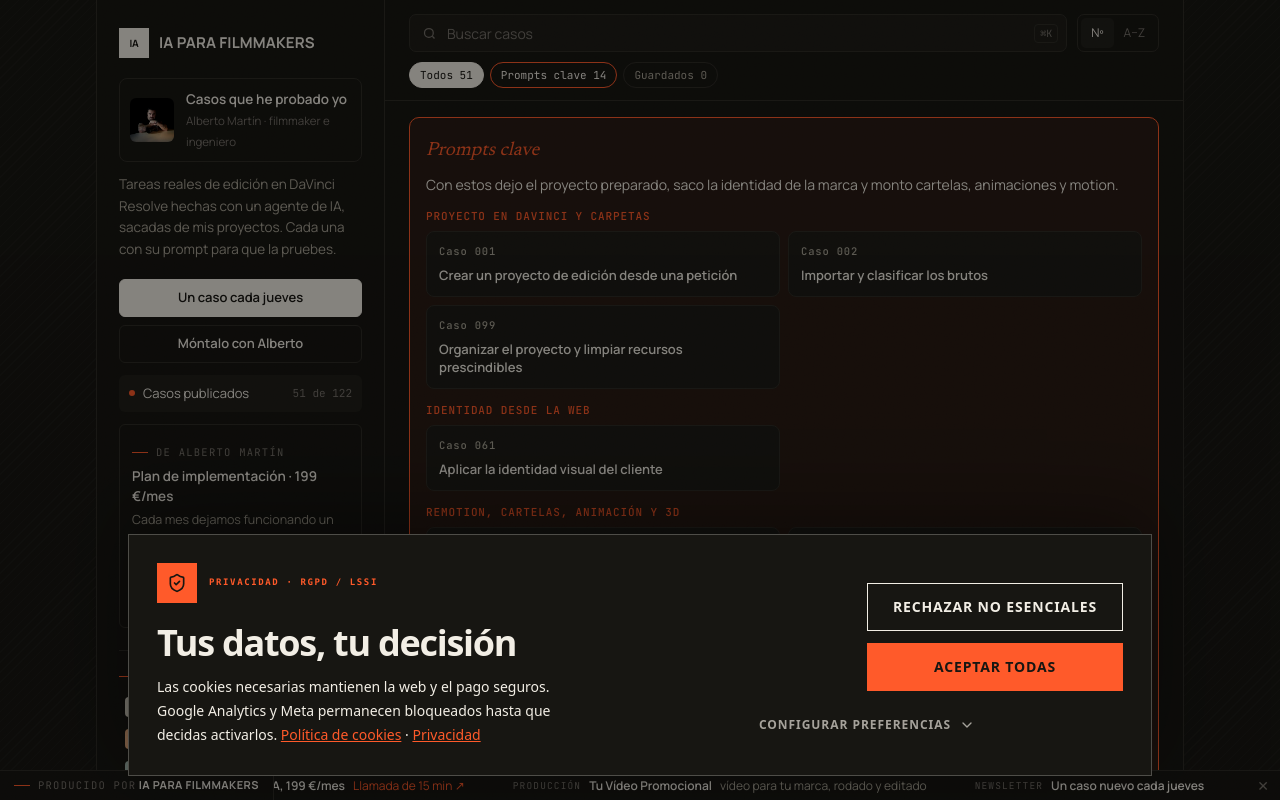
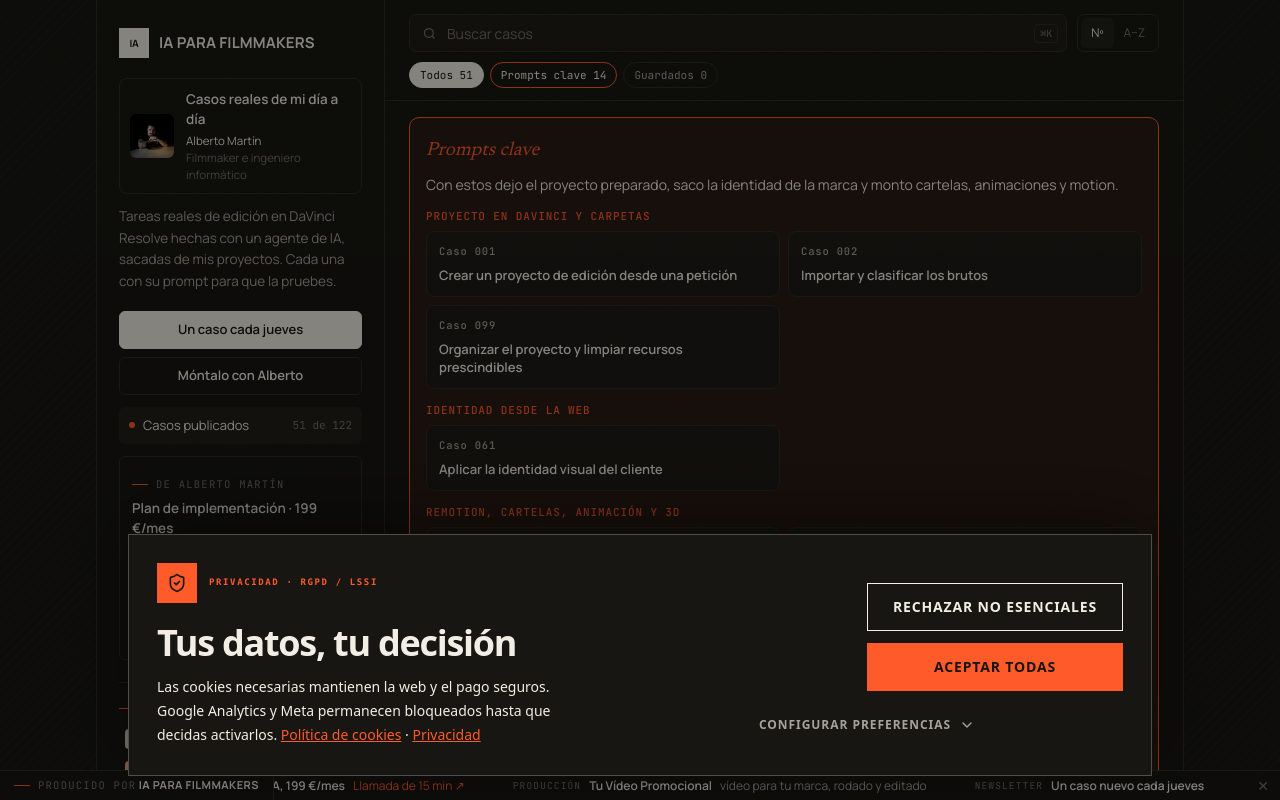
Before and after one commit to amartinrojarvis/openclaw-filmmakers-landing, a Next.js app: page /casos-de-uso-vibe-coding in a window 1280 px wide. Shown: the top 800 px of the page. Built offline with nearby package versions, Linux system fonts and the light colour scheme.

Commit message:
feat: presenta los casos como el día a día de Alberto
El bloque del autor dice «Casos reales de mi día a día» y, bajo el nombre, «Filmmaker e ingeniero informático».

Co-authored-by: amartinrojarvis <amartinrojarvis@users.noreply.github.com>

```diff
--- a/app/casos-de-uso-vibe-coding/casos.css
+++ b/app/casos-de-uso-vibe-coding/casos.css
@@ -297,7 +297,8 @@
 }
 
 .casos .me b { display: block; font-size: 13.5px; font-weight: 600; }
-.casos .me span { font-size: 11.5px; color: var(--faint); }
+.casos .me span { display: block; font-size: 11.5px; color: var(--faint); }
+.casos .me .who { margin-top: 2px; color: var(--paper); }
 
 .casos .side-btns { display: grid; gap: 8px; }
 .casos .side-btns .btn { width: 100%; height: 38px; }
--- a/app/casos-de-uso-vibe-coding/directory.tsx
+++ b/app/casos-de-uso-vibe-coding/directory.tsx
@@ -179,8 +179,9 @@ export function CasosDirectory() {
         <div className="me">
           <img src="/casos-vibe-coding/alberto-160.jpg" alt="Alberto Martín" width={44} height={44} />
           <div>
-            <b>Casos que he probado yo</b>
-            <span>Alberto Martín · filmmaker e ingeniero</span>
+            <b>Casos reales de mi día a día</b>
+            <span className="who">Alberto Martín</span>
+            <span>Filmmaker e ingeniero informático</span>
           </div>
         </div>
         <p className="tag">Tareas reales de edición en DaVinci Resolve hechas con un agente de IA, sacadas de mis proyectos. Cada una con su prompt para que la pruebes.</p>
```
